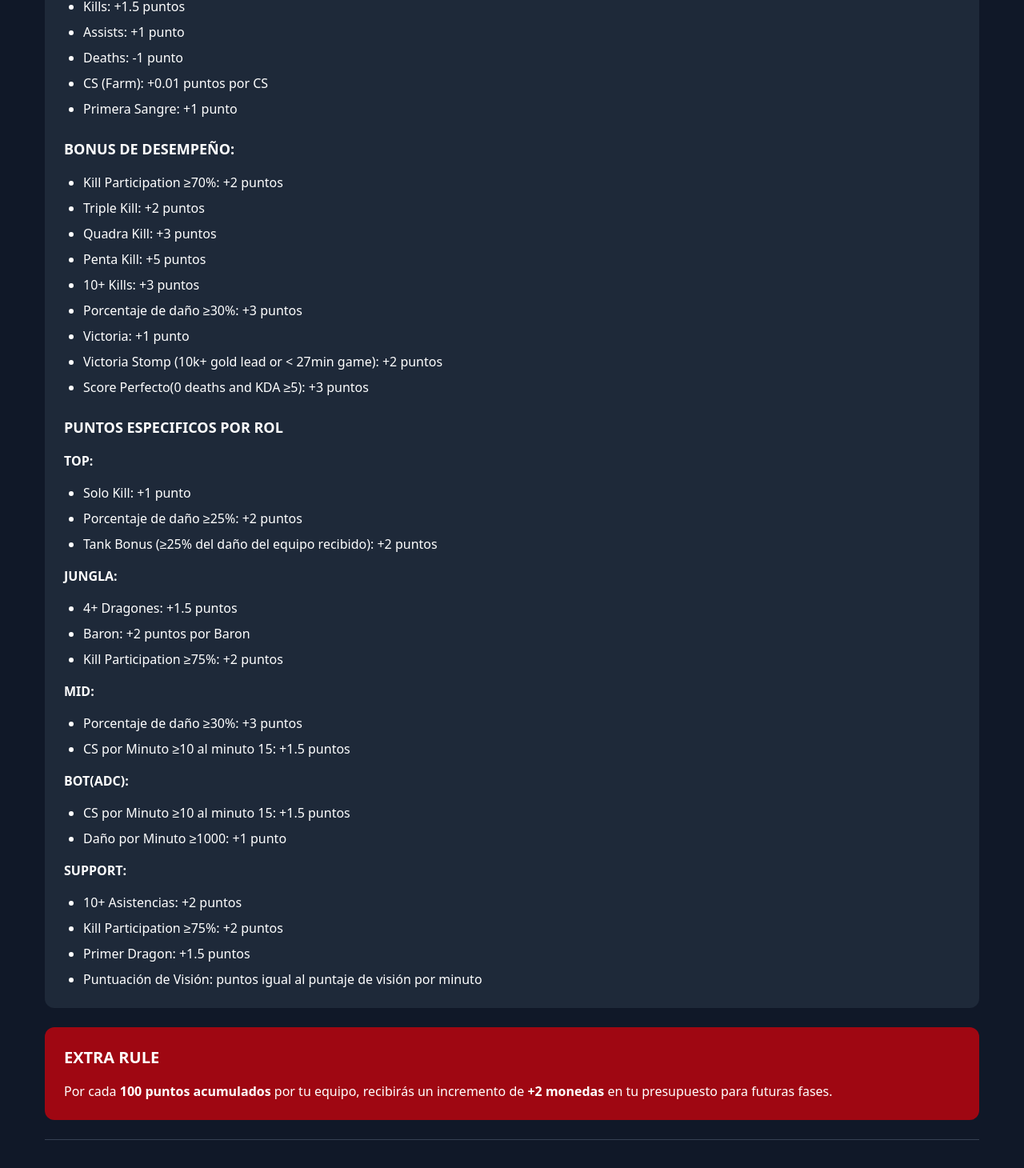
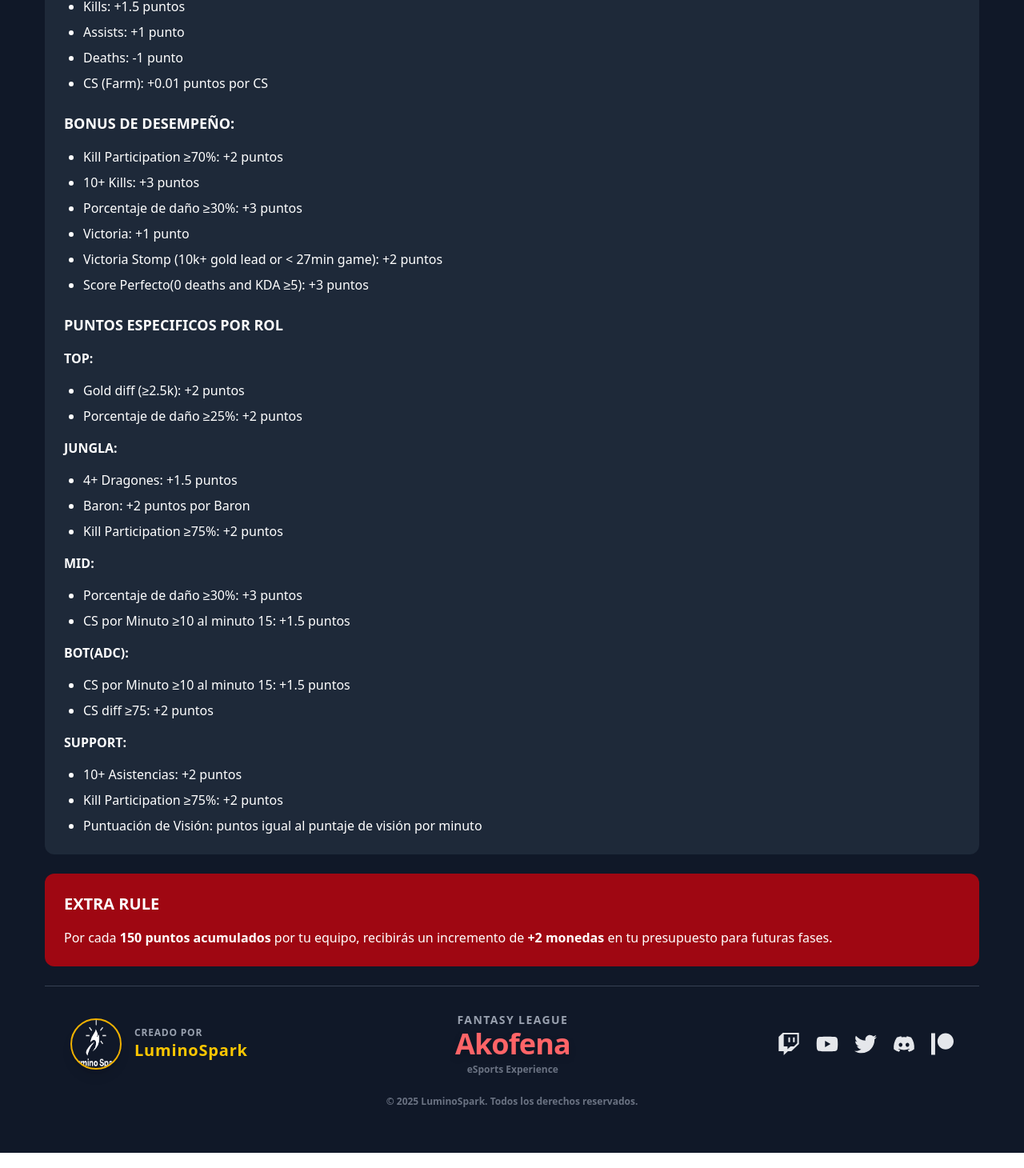
Before and after one commit to Gonzalorussi/frontfantasy, a React (Vite) app: page /reglas in a window 1280 px wide. Shown: the part 1040-2500 px from the top of the page at 80% size. Built offline with nearby package versions, Linux system fonts and the light colour scheme; no server answers; sample sign-in values are in the browser's storage.

Commit message:
update reglas

```diff
--- a/src/Components/Reglas.jsx
+++ b/src/Components/Reglas.jsx
@@ -113,15 +113,11 @@ function Reglas() {
             <li>Assists: +1 punto</li>
             <li>Deaths: -1 punto</li>
             <li>CS (Farm): +0.01 puntos por CS</li>
-            <li>Primera Sangre: +1 punto</li>
           </ul>
 
           <h4 className="text-lg font-semibold mt-6">BONUS DE DESEMPEÑO:</h4>
           <ul className="list-disc pl-6 flex flex-col gap-y-2 mt-4">
             <li>Kill Participation ≥70%: +2 puntos</li>
-            <li>Triple Kill: +2 puntos</li>
-            <li>Quadra Kill: +3 puntos</li>
-            <li>Penta Kill: +5 puntos</li>
             <li>10+ Kills: +3 puntos</li>
             <li>Porcentaje de daño ≥30%: +3 puntos</li>
             <li>Victoria: +1 punto</li>
@@ -136,9 +132,8 @@ function Reglas() {
           </h4>
           <h5 className="mt-4 font-semibold">TOP:</h5>
           <ul className="list-disc pl-6 flex flex-col gap-y-2 mt-4">
-            <li>Solo Kill: +1 punto</li>
+            <li>Gold diff (≥2.5k): +2 puntos</li>
             <li>Porcentaje de daño ≥25%: +2 puntos</li>
-            <li>Tank Bonus (≥25% del daño del equipo recibido): +2 puntos</li>
           </ul>
 
           <h5 className="mt-4 font-semibold">JUNGLA:</h5>
@@ -157,14 +152,13 @@ function Reglas() {
           <h5 className="mt-4 font-semibold">BOT(ADC):</h5>
           <ul className="list-disc pl-6 flex flex-col gap-y-2 mt-4">
             <li>CS por Minuto ≥10 al minuto 15: +1.5 puntos</li>
-            <li>Daño por Minuto ≥1000: +1 punto</li>
+            <li>CS diff ≥75: +2 puntos</li>
           </ul>
 
           <h5 className="mt-4 font-semibold">SUPPORT:</h5>
           <ul className="list-disc pl-6 flex flex-col gap-y-2 mt-4">
             <li>10+ Asistencias: +2 puntos</li>
             <li>Kill Participation ≥75%: +2 puntos</li>
-            <li>Primer Dragon: +1.5 puntos</li>
             <li>
               Puntuación de Visión: puntos igual al puntaje de visión por minuto
             </li>
@@ -174,7 +168,7 @@ function Reglas() {
         <section className="bg-red-800 p-6 rounded-xl my-6">
           <h3 className="text-xl font-semibold">EXTRA RULE</h3>
           <p className="mt-4">
-            Por cada <strong>100 puntos acumulados</strong> por tu equipo,
+            Por cada <strong>150 puntos acumulados</strong> por tu equipo,
             recibirás un incremento de <strong>+2 monedas</strong> en tu
             presupuesto para futuras fases.
           </p>
```
